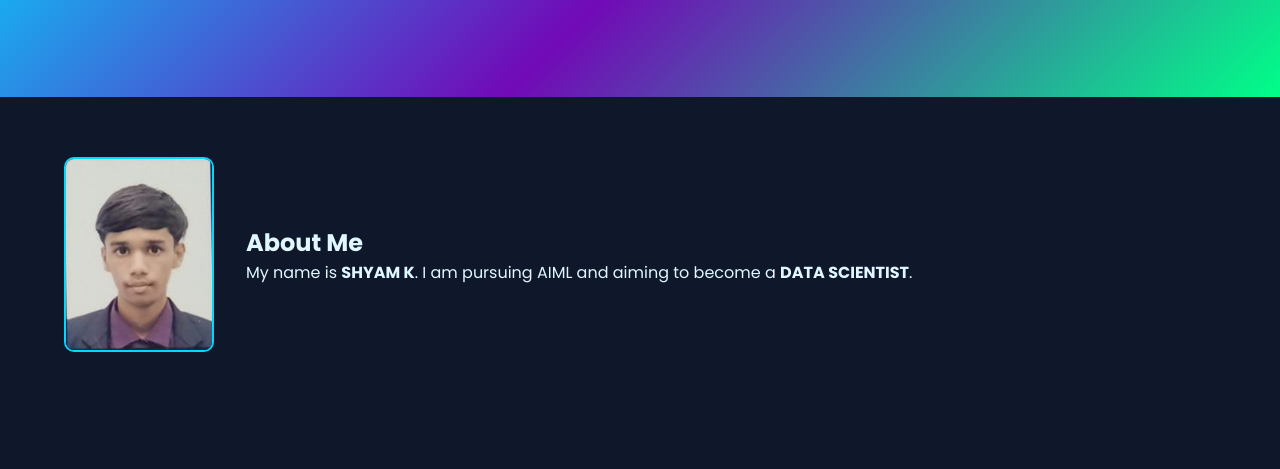
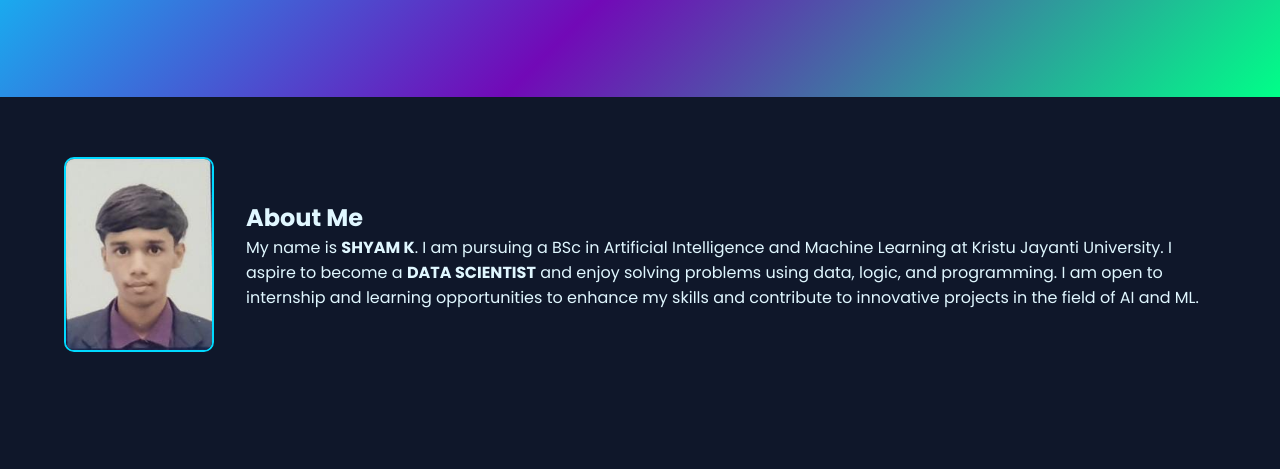
Before and after one commit to 25aimb54-ui/shyam-portfolio, a website: page index.html in a window 1280 px wide. Shown: the part 243-712 px from the top of the page. Drawn offline with Linux system fonts and the light colour scheme.

Commit message:
Update index.html

```diff
--- a/index.html
+++ b/index.html
@@ -30,14 +30,15 @@
 <section id="about">
   <img src="images/photoo.jpg" class="profile-pic">
   <div>
-    <h2>About Me</h2>
-    <p>
-      My name is <b>SHYAM K</b>. I am pursuing AIML and aiming to become a
-      <b>DATA SCIENTIST</b>.
-    </p>
-  </div>
+     <h2>About Me</h2>
+  <p>
+    My name is <b>SHYAM K</b>. I am pursuing a BSc in Artificial Intelligence
+    and Machine Learning at Kristu Jayanti University. I aspire to become a
+    <b>DATA SCIENTIST</b> and enjoy solving problems using data, logic,
+    and programming. I am open to internship and learning opportunities to enhance
+    my skills and contribute to innovative projects in the field of AI and ML.
+  </p>
 </section>
-
 <section id="skills">
   <h2>Skills</h2>
   <div class="grid">
```
